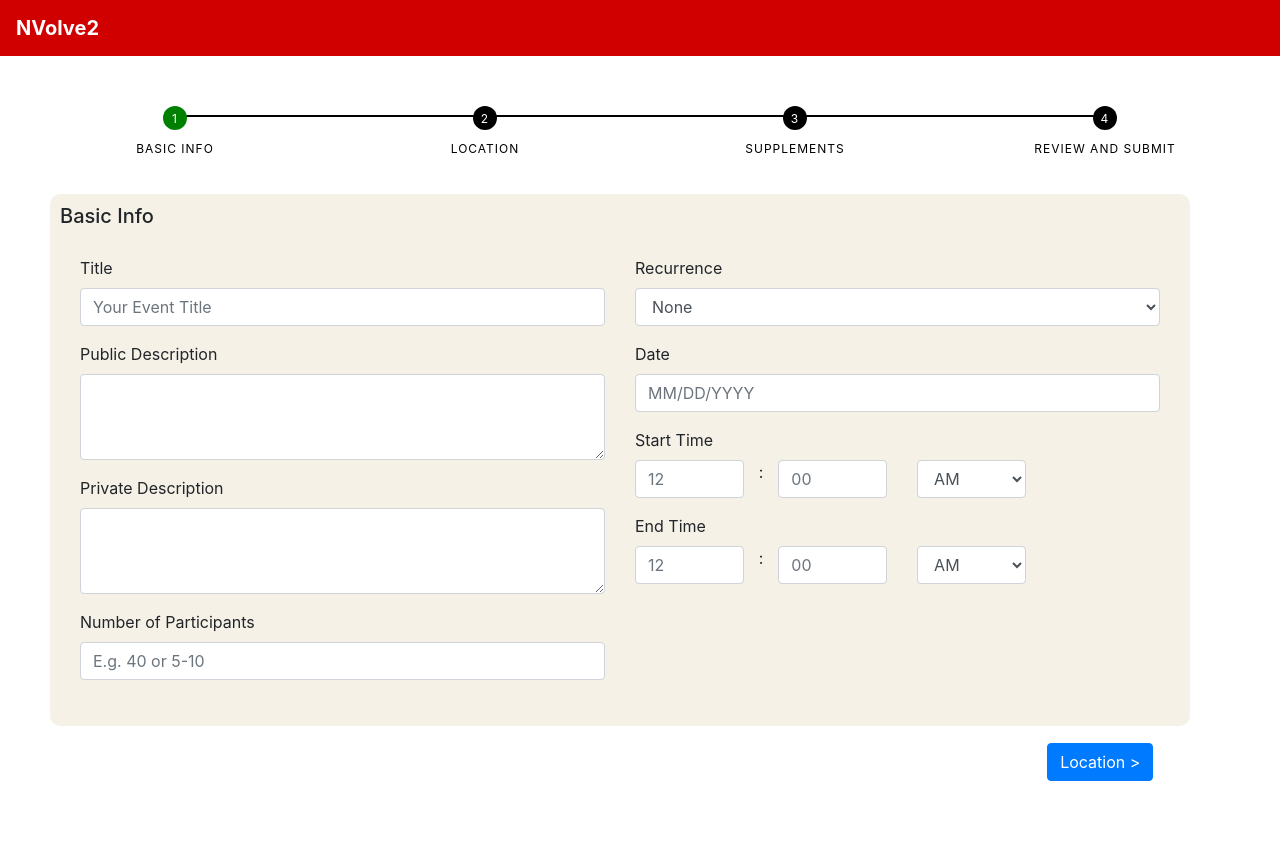
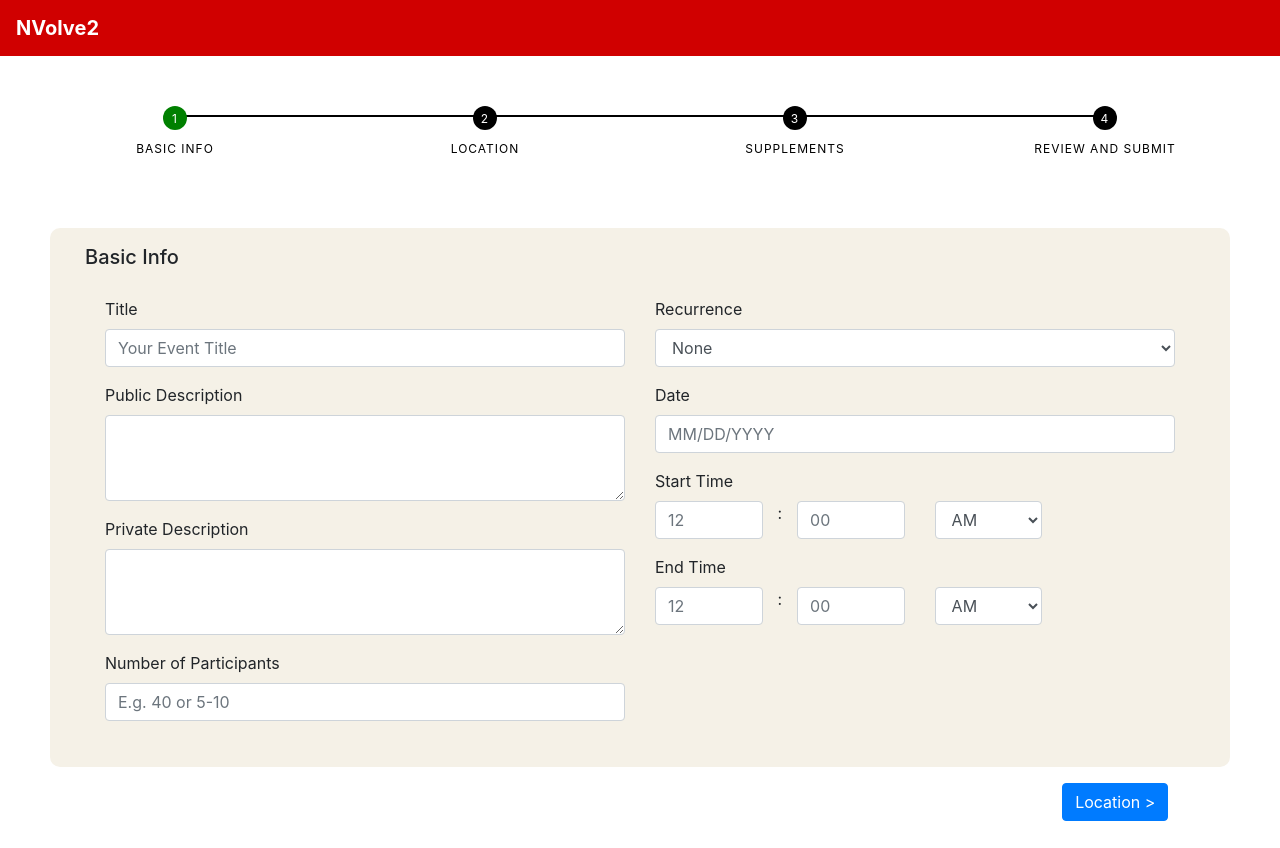
Before and after one commit to gauriramesh/nvolve2, a React (Create React App) app: page /#/epr/nebraskansforcheese in a window 1280 px wide. Before the commit the page ends 807 px from the top, so only its background shows below. Built offline with nearby package versions, Linux system fonts and the light colour scheme; the HTML template or start-up script is replaced by a standard one.

Commit message:
trying to fix thing

```diff
--- a/src/components/epr/BasicInfo.js
+++ b/src/components/epr/BasicInfo.js
@@ -96,9 +96,10 @@ export default class BasicInfo extends React.Component {
   render() {
     const validField = this.state.invalid;
     return (
-      <div>
+      <>
         <ProgressBar currentPage={PageOptions.basicInfo}></ProgressBar>
-        <Container className="BasicInfo">
+        <div className="BasicInfo">
+        <Container>
           <h5>Basic Info</h5>
           <Form className="Form">
             <Row>
@@ -268,7 +269,8 @@ export default class BasicInfo extends React.Component {
             Location &gt;
           </Button>
         </Container>
-      </div>
+        </div>
+      </>
     );
   }
 }
```
